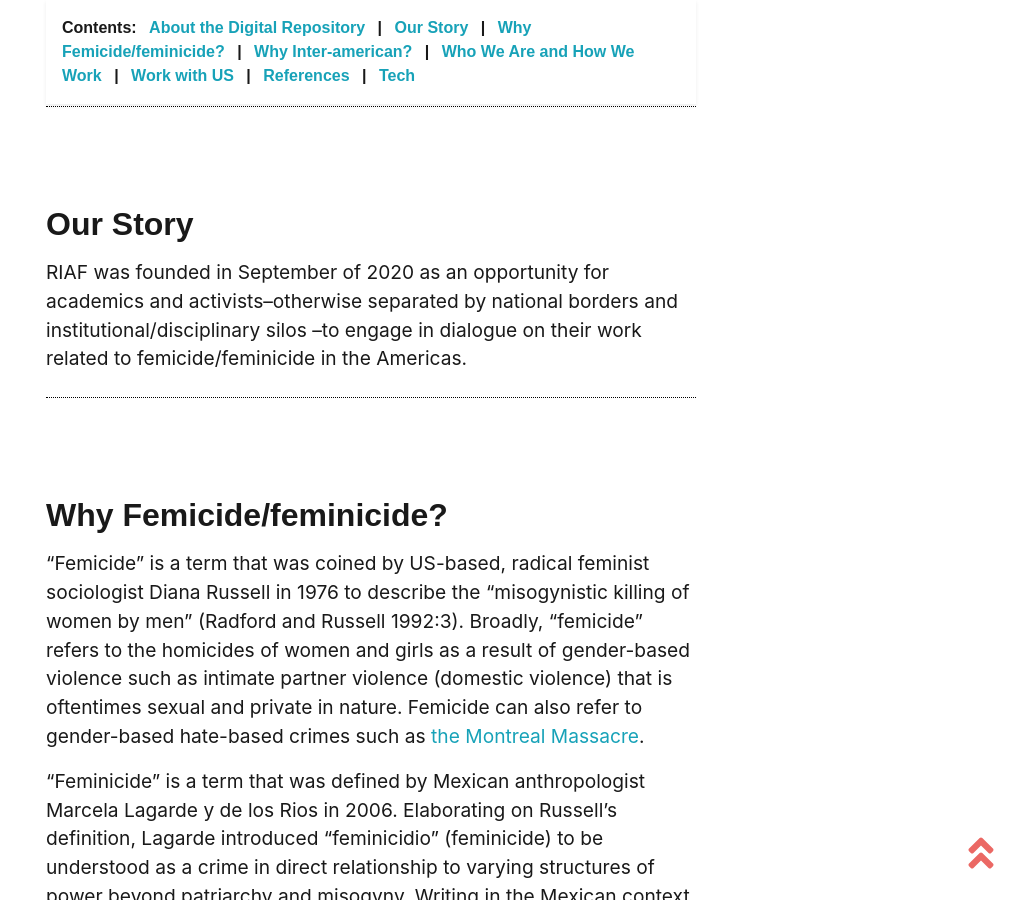
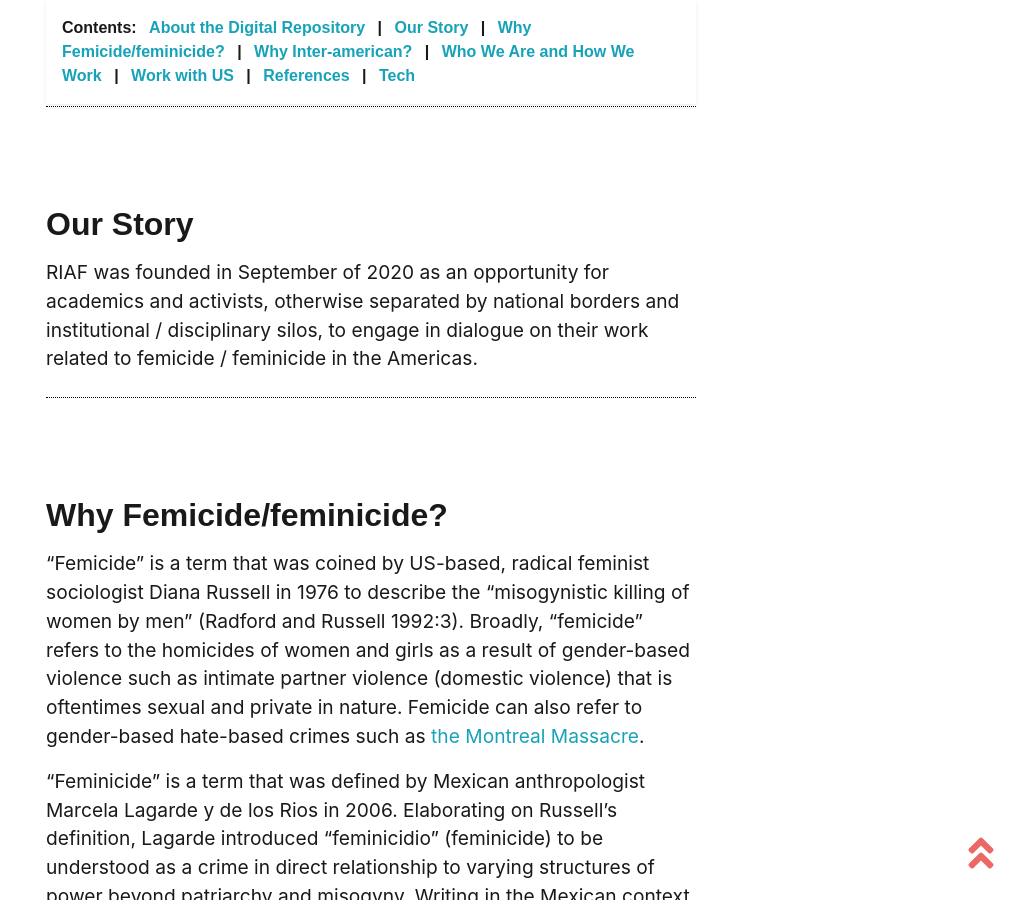
Before and after one commit to riaf-red/riaf-red.github.io, a Jekyll site: the page built from pages/about.md, in a window 1280 px wide and 900 px high, scrolled down 1207 px. Shown: the whole window, without its empty margins (269-1280 px from the left). Built offline with Jekyll 4.4.1, drawn with Linux system fonts in a browser that asks for light colours; nearby versions of some CDN libraries; some web fonts are replaced.

```diff
--- a/pages/about.md
+++ b/pages/about.md
@@ -29,7 +29,7 @@ This site is a collection of resources gathered by the Red Interamericana Anti F
 
 ## Our Story
 
-RIAF was founded in September of 2020 as an opportunity for academics and activists--otherwise separated by national borders and institutional/disciplinary silos --to engage in dialogue on their work related to femicide/feminicide in the Americas.
+RIAF was founded in September of 2020 as an opportunity for academics and activists, otherwise separated by national borders and institutional / disciplinary silos, to engage in dialogue on their work related to femicide / feminicide in the Americas.
 
 ## Why Femicide/feminicide?
 
```
